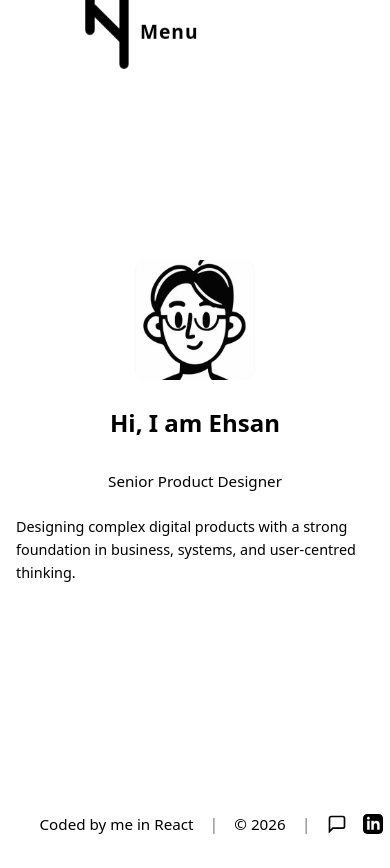
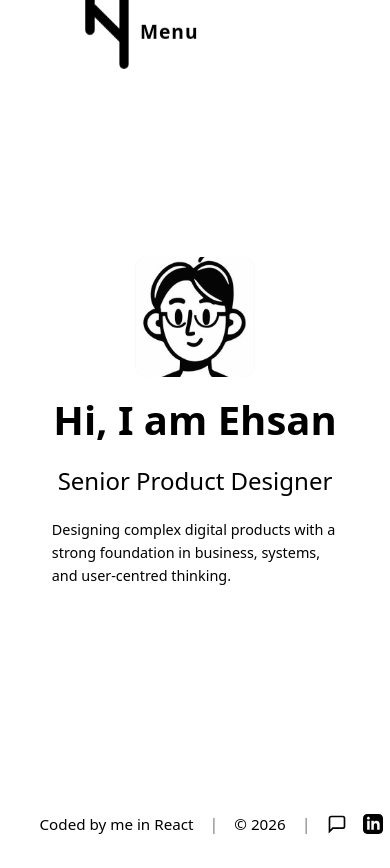
Before and after one commit to Ehsantagh/ehsan-r, a React (Vite) app: page / in a window 390 px wide. Shown: the top 868 px of the page. Built offline with nearby package versions, Linux system fonts and the light colour scheme.

Commit message:
home page text sizes on mobile is kind of fixed

```diff
--- a/src/pages/Home.jsx
+++ b/src/pages/Home.jsx
@@ -58,7 +58,7 @@ export default function Home() {
         {/* Start Button - Appears after 7 seconds */}
         {showButton && (
           <button className="start-button" onClick={handleStartButton}>
-            Click to start →
+            Know me →
           </button>
         )}
       </div>
--- a/src/styles/home.css
+++ b/src/styles/home.css
@@ -84,7 +84,7 @@ html {
 /* Subtitle */
 .intro-subtitle {
   margin: 0;
-  font-size: 1.3rem;
+  font-size: 1.5rem;
   font-weight: 500;
   color: #000;
   text-align: center;
@@ -178,7 +178,10 @@ html {
   }
 
   .intro-paragraph {
-    font-size: 0.95rem;
+    font-size: 1rem;
+    width: 65%;
+    padding-left: auto;
+    padding-right: auto;
   }
 }
 
@@ -201,15 +204,18 @@ html {
   }
 
   .intro-title {
-    font-size: 1.5rem;
+    font-size: 2.5rem;
   }
 
   .intro-subtitle {
-    font-size: 0.95rem;
+    font-size: 1.5rem;
   }
 
   .intro-paragraph {
     font-size: 0.9rem;
+    width: 80%;
+    padding-left: auto;
+    padding-right: auto;
   }
 
   .start-button {
```
